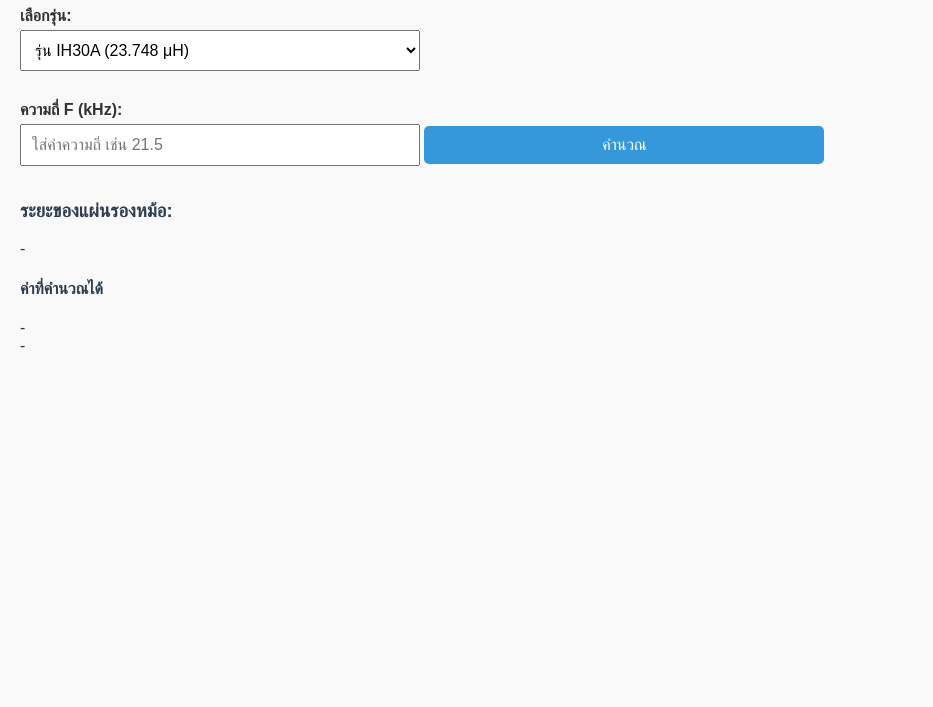
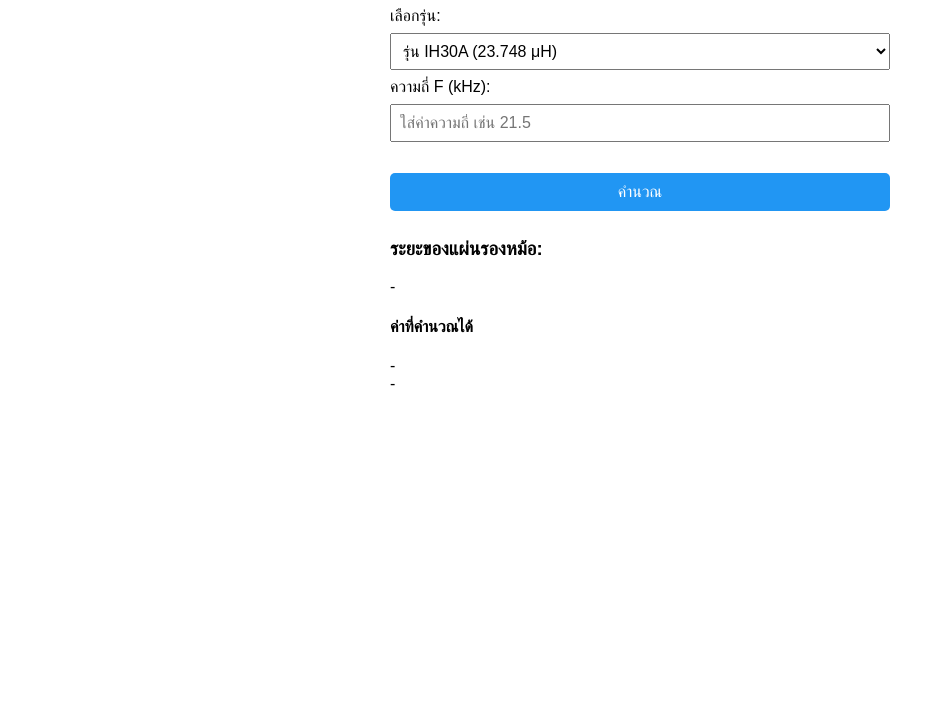
Before and after one commit to aooolykung/IH_Calculate, a plain HTML site: page index.html in a window 1280 px wide. Shown: the part 93-800 px from the top of the page, without its empty margins (0-933 px from the left). Drawn offline with Linux system fonts and the light colour scheme.

Commit message:
FixButton

```diff
--- a/index.html
+++ b/index.html
@@ -18,7 +18,10 @@
   <label for="freq">ความถี่ F (kHz):</label>
   <input type="number" id="freq" step="any" placeholder="ใส่ค่าความถี่ เช่น 21.5" />
 
-  <button onclick="calculate()">คำนวณ</button>
+  <!-- ปุ่มอยู่ใต้ input -->
+  <div class="button-container">
+    <button onclick="calculate()">คำนวณ</button>
+  </div>
 
   <h3>ระยะของแผ่นรองหม้อ:</h3>
   <div id="result">-</div>
--- a/style.css
+++ b/style.css
@@ -1,49 +1,33 @@
 body {
   font-family: Arial, sans-serif;
   padding: 20px;
-    margin: 0;
-    background-color: #f9f9f9;
-    color: #333;
+  max-width: 500px;
+  margin: auto;
 }
 
-  h1, h3, h4 {
-    color: #2c3e50;
-  }
-
-  label {
-    display: block;
-    margin-top: 15px;
-    font-weight: bold;
-  }
-
-  select, input, button {
+input, select, button {
+  font-size: 16px;
+  padding: 8px;
+  margin: 8px 0;
   width: 100%;
-    max-width: 400px;
-    font-size: 16px;
-    padding: 10px;
-    margin-top: 5px;
-    margin-bottom: 15px;
   box-sizing: border-box;
 }
 
+.button-container {
+  text-align: center;
+  margin: 15px 0;
+}
+
 button {
-    background-color: #3498db;
+  width: 100;
+  padding: 10px 20px;
+  cursor: pointer;
+  background-color: #2196F3;
   color: white;
   border: none;
   border-radius: 5px;
-    cursor: pointer;
 }
 
 button:hover {
-    background-color: #2980b9;
+  background-color: #0b7dda;
 }
-
-  #result, #luH, #80perL {
-    margin-top: 10px;
-    font-size: 18px;
-    background: #fff;
-    padding: 10px;
-    border-radius: 6px;
-    box-shadow: 0 2px 4px rgba(0,0,0,0.1);
-    max-width: 400px;
-  }
```
Lines whose indentation alone changed are shown as unchanged.
